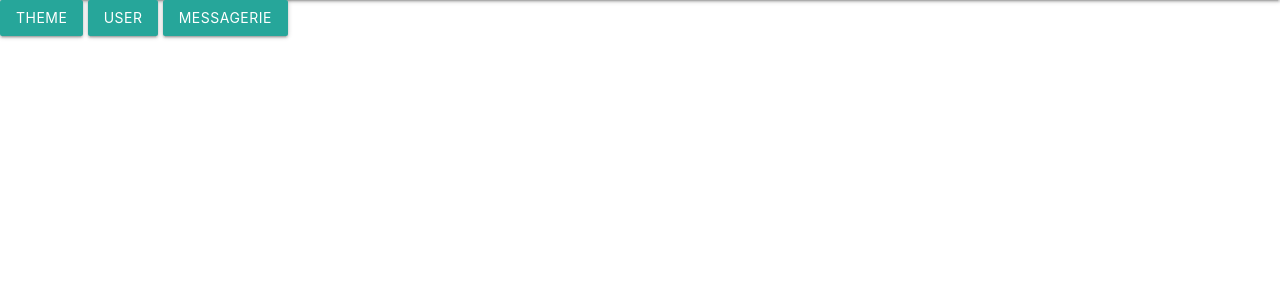
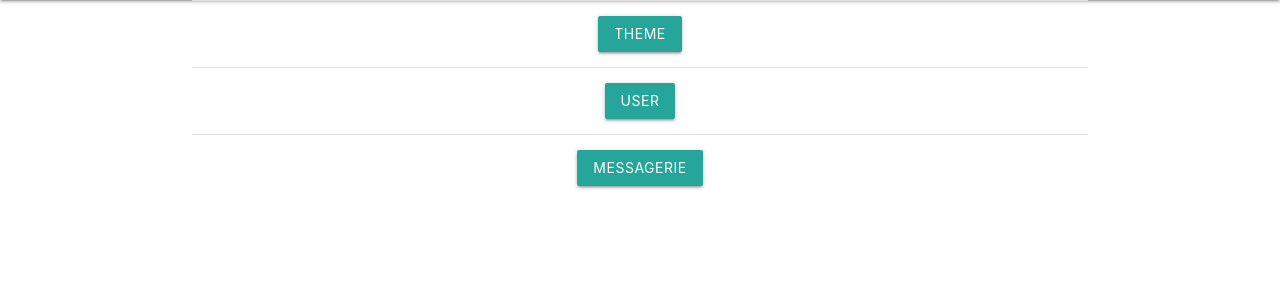
Before and after one commit to KingPrime69/Site-Pro, a PHP site: page /admin.php in a window 1280 px wide. Shown: the part 64-364 px from the top of the page. Run offline with PHP 8.4, Linux system fonts and the light colour scheme; data comes from the database, SQL or seed files in the repository; some web fonts are replaced.

Commit message:
admin realignement

```diff
--- a/Achat.php
+++ b/Achat.php
@@ -69,7 +69,7 @@
         </div>
         <div class="row">
           <div class="Paypalbtn col l4 valign-wrapper">
-            <a class="Pay waves-effect waves-light"><i class="small material-icons left">radio_button_unchecked</i>Paypal       </a>
+            <a class="Pay waves-effect waves-light"><i class="small material-icons left">radio_button_unchecked</i>Paypal</a>
             <i class="right-align"><img src="img/Paypal.png" class="Paypal circle right"></i>
           </div>
         </div>
--- a/admin.php
+++ b/admin.php
@@ -1,9 +1,20 @@
   <?php require_once 'helpers/head.php'; ?>
     <?php require_once 'content/navbar.php'; ?>
 <body>
-  <a class="waves-effect waves-light btn" href="theme.php">Theme</a>
-  <a class="waves-effect waves-light btn" href="user.php">User</a>
-  <a class="waves-effect waves-light btn" href="message.php">Messagerie</a>
+  <div class="container center-align">
+    <div class="divider"></div>
+    <div class="section">
+      <a class="waves-effect waves-light btn" href="theme.php">Theme</a>
+    </div>
+    <div class="divider"></div>
+    <div class="section">
+      <a class="waves-effect waves-light btn" href="user.php">User</a>
+    </div>
+    <div class="divider"></div>
+    <div class="section">
+      <a class="waves-effect waves-light btn" href="message.php">Messagerie</a>
+    </div>
+  </div>
   <!--JavaScript at end of body for optimized loading-->
   <script type="text/javascript" src="js/jquery.js"></script>
   <script type="text/javascript" src="js/materialize.min.js"></script>
--- a/index.php
+++ b/index.php
@@ -44,10 +44,6 @@
 
           <div class="col l2 s6 no-margin imge">
             <a href="Produit.php"> <img src="<?php echo $live['Article-6']; ?>" width="271px" height="377px"></a>
-<<<<<<< HEAD
->>>>>>> e0742cb4b1f6bfa83cc1515f7e0e5f3001b4a59e
-=======
->>>>>>> 591c65d03f792c412b3e8230e031154404cecdbb
           </div>
       </div>
       <?php endforeach; ?>
```
